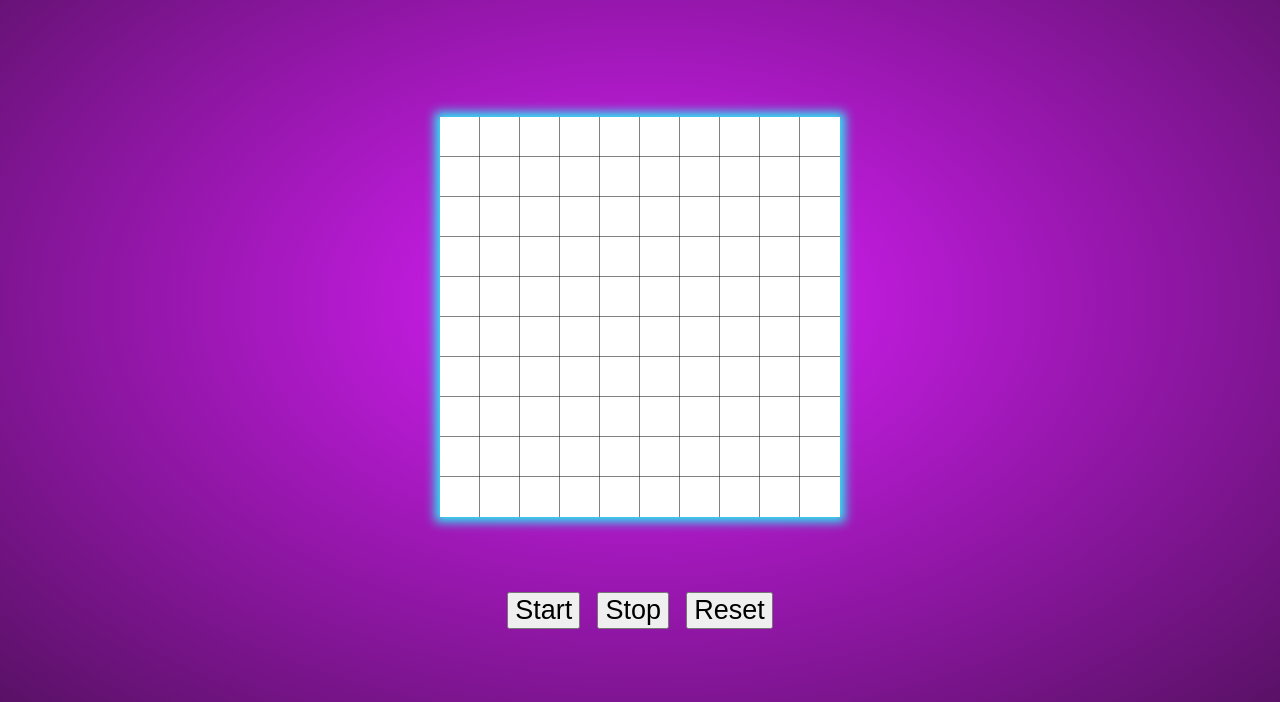
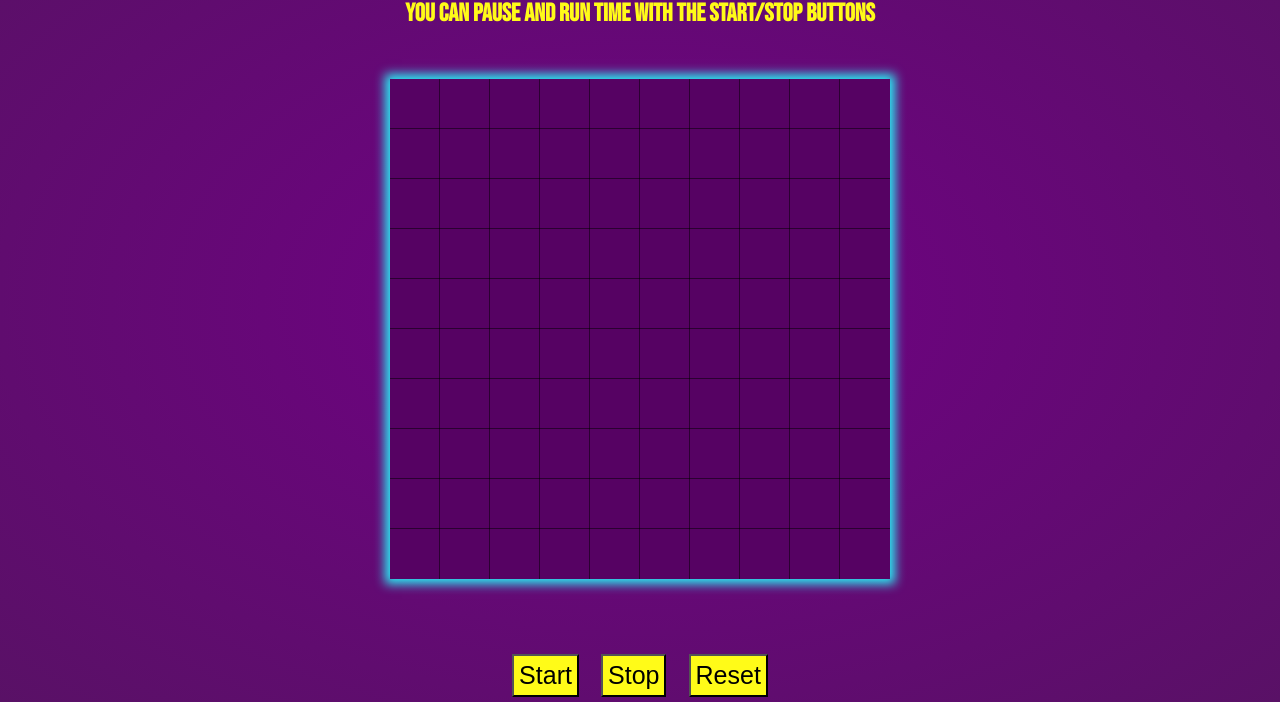
Before and after one commit to Laulhus/W2CHWE-edgaralcolea, a website: page index.html in a window 1280 px wide. Shown: the part 98-800 px from the top of the page. Drawn offline with Linux system fonts and the light colour scheme.

Commit message:
Added style to titles and buttons

```diff
--- a/index.html
+++ b/index.html
@@ -6,6 +6,12 @@
     <meta name="viewport" content="width=device-width, initial-scale=1.0" />
     <link href="assets/favicon.png" rel="icon" />
     <link href="styles.css" rel="stylesheet" />
+    <link rel="preconnect" href="https://fonts.googleapis.com" />
+    <link rel="preconnect" href="https://fonts.gstatic.com" crossorigin />
+    <link
+      href="https://fonts.googleapis.com/css2?family=Bebas+Neue&display=swap"
+      rel="stylesheet"
+    />
 
     <title>Edgar's Game Of Life</title>
   </head>
@@ -13,6 +19,10 @@
     <div class="main-container">
       <div class="title-container">
         <h1 class="title">Laulhus Game of Life</h1>
+        <h2 class="instruction">Click the cells you want to bring alive!</h2>
+        <h2 class="instruction">
+          You can pause and run time with the start/stop buttons
+        </h2>
       </div>
       <div class="grid-container">
         <canvas></canvas>
--- a/script.js
+++ b/script.js
@@ -3,9 +3,9 @@
 const canvas = document.querySelector("canvas");
 const context = canvas.getContext("2d");
 
-const resolution = 40;
-canvas.width = 400;
-canvas.height = 400;
+const resolution = 50;
+canvas.width = 500;
+canvas.height = 500;
 const cols = canvas.width / resolution;
 const rows = canvas.height / resolution;
 let cells = null;
@@ -43,7 +43,7 @@ function renderNextGen() {
         resolution,
         resolution
       );
-      context.fillStyle = cell.alive ? "black" : "white";
+      context.fillStyle = cell.alive ? "yellow" : "rgb(86, 2, 99)";
       context.stroke();
       context.fill();
     }
@@ -60,9 +60,9 @@ function selectCell() {
   });
 }
 function create2dArray() {
-  return new Array(10)
+  return new Array(cols)
     .fill(null)
-    .map(() => new Array(10).fill(0).map(() => selectCell()));
+    .map(() => new Array(rows).fill(0).map(() => selectCell()));
 }
 //  renderNextGen function to draw alive cells functions
 
@@ -125,7 +125,7 @@ function update() {
 
 function startGame() {
   if (!intervalID) {
-    intervalID = setInterval(update, 500);
+    intervalID = setInterval(update, 400);
   }
 }
 //  Stops the game
--- a/styles.css
+++ b/styles.css
@@ -1,9 +1,9 @@
 body {
   box-sizing: border-box;
   margin: 0;
-  background: radial-gradient(#dc1efd, #591166);
-  font-family: -apple-system, BlinkMacSystemFont, "Segoe UI", Roboto,
-    Oxygen-Sans, Ubuntu, Cantarell, "Helvetica Neue", sans-serif;
+  background: radial-gradient(#710085, #591166);
+  font-family: "Bebas Neue", -apple-system, BlinkMacSystemFont, "Segoe UI",
+    Roboto, Oxygen-Sans, Ubuntu, Cantarell, "Helvetica Neue", sans-serif;
 }
 
 .main-container {
@@ -17,16 +17,24 @@ body {
 .title-container {
   display: flex;
   justify-content: center;
-  align-items: flex-start;
+  align-items: center;
   position: relative;
-  bottom: 100px;
+  flex-direction: column;
+  margin-bottom: 50px;
+
+  color: rgb(255, 251, 24);
 }
 .title {
-  font-family: Impact, Haettenschweiler, "Arial Narrow Bold", sans-serif;
-  color: rgb(255, 251, 24);
+  font-family: "Bebas Neue", -apple-system, BlinkMacSystemFont, "Segoe UI",
+    Roboto, Oxygen-Sans, Ubuntu, Cantarell, "Helvetica Neue", sans-serif;
   font-size: 50px;
+  margin: 0;
 }
-
+.instruction {
+  margin: 0;
+  text-align: center;
+  font-size: 25px;
+}
 .grid-container {
   background-color: rgb(255, 255, 255);
   display: flex;
@@ -42,9 +50,7 @@ body {
 }
 
 .buttons-container button {
-  font-size: 27px;
+  font-size: 25px;
+  background-color: rgb(255, 251, 24);
+  padding: 5px;
 }
-.start-button {
-}
-.stop-button {
-}
```
